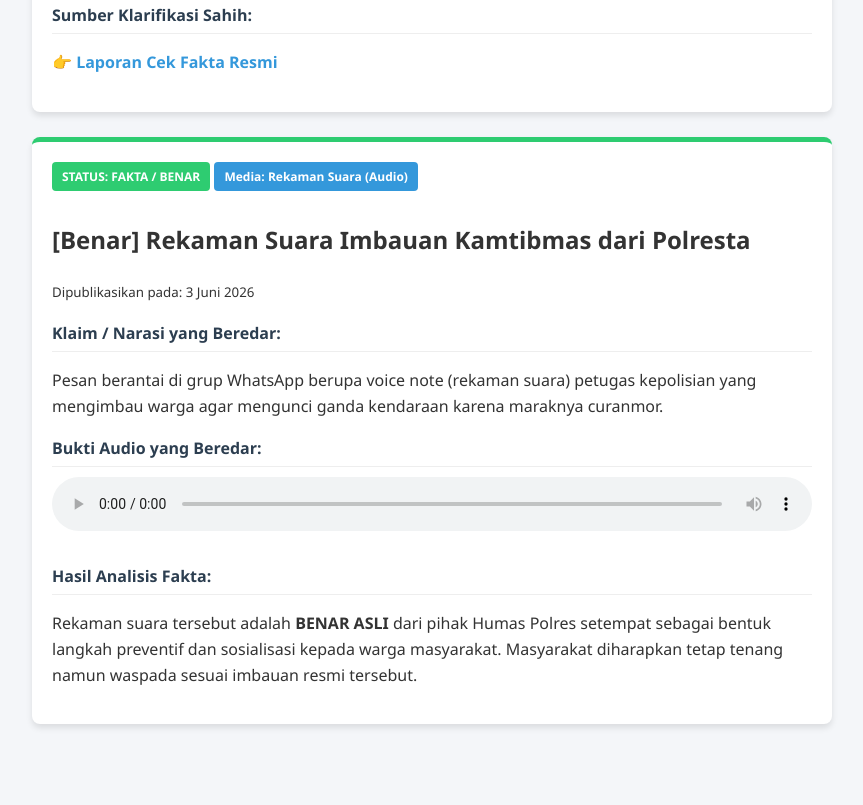
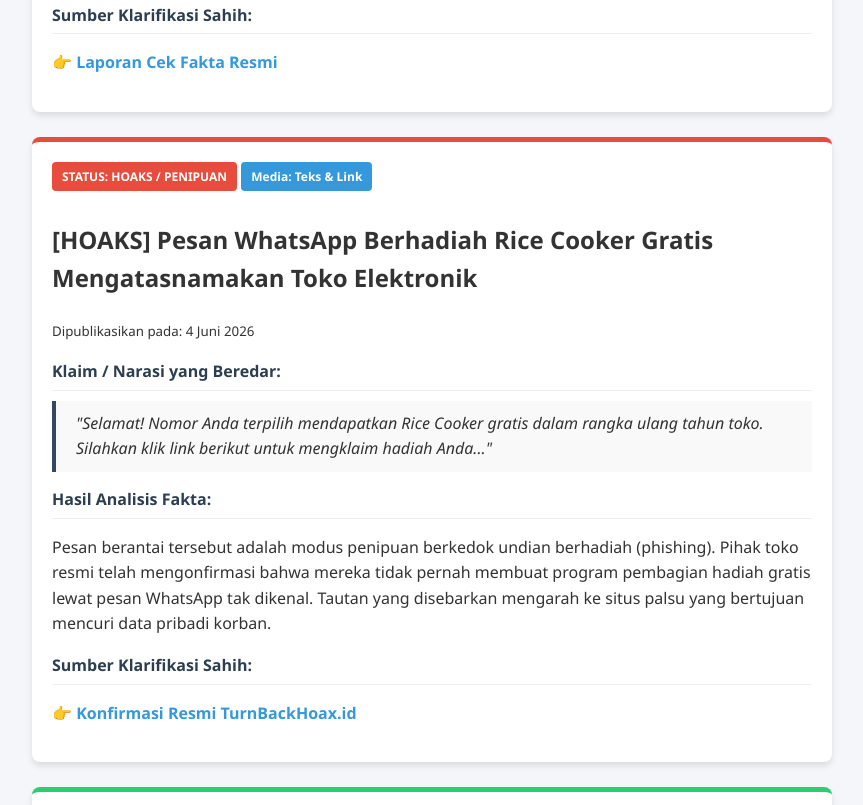
Before and after one commit to sugeng212/FactFinder_Ai, a plain HTML site: page index.html in a window 1280 px wide. Shown: the part 2055-2860 px from the top of the page, without its empty margins (208-1071 px from the left). Before the commit the page ends 2804 px from the top, so only its background shows below. Drawn offline with Linux system fonts and the light colour scheme.

Commit message:
Add new hoax analysis section in index.html

```diff
--- a/index.html
+++ b/index.html
@@ -65,6 +65,7 @@
 
         <div class="section-title">Sumber Klarifikasi Sahih:</div>
         <p>👉 <a class="source-link" href="https://turnbackhoax.id" target="_blank">Artikel Klarifikasi TurnBackHoax.id</a></p>
+
     </div>
 
 
@@ -91,6 +92,24 @@
         <p>👉 <a class="source-link" href="https://cekfakta.com" target="_blank">Laporan Cek Fakta Resmi</a></p>
     </div>
 
+    <!-- POSTINGAN BARU NYATA (HASIL COPY-PASTE) -->
+    <div class="card hoaks">
+        <span class="badge badge-danger">STATUS: HOAKS / PENIPUAN</span>
+        <span class="badge badge-info">Media: Teks & Link</span>
+        <h2>[HOAKS] Pesan WhatsApp Berhadiah Rice Cooker Gratis Mengatasnamakan Toko Elektronik</h2>
+        <p><small>Dipublikasikan pada: 4 Juni 2026</small></p>
+
+        <div class="section-title">Klaim / Narasi yang Beredar:</div>
+        <blockquote>
+            "Selamat! Nomor Anda terpilih mendapatkan Rice Cooker gratis dalam rangka ulang tahun toko. Silahkan klik link berikut untuk mengklaim hadiah Anda..."
+        </blockquote>
+
+        <div class="section-title">Hasil Analisis Fakta:</div>
+        <p>Pesan berantai tersebut adalah modus penipuan berkedok undian berhadiah (phishing). Pihak toko resmi telah mengonfirmasi bahwa mereka tidak pernah membuat program pembagian hadiah gratis lewat pesan WhatsApp tak dikenal. Tautan yang disebarkan mengarah ke situs palsu yang bertujuan mencuri data pribadi korban.</p>
+
+        <div class="section-title">Sumber Klarifikasi Sahih:</div>
+        <p>👉 <a class="source-link" href="https://turnbackhoax.id" target="_blank">Konfirmasi Resmi TurnBackHoax.id</a></p>
+    </div>
 
     <!-- CONTOH POSTINGAN 3: ANALISIS REKAMAN SUARA / AUDIO (FAKTA) -->
     <div class="card fakta">
```
